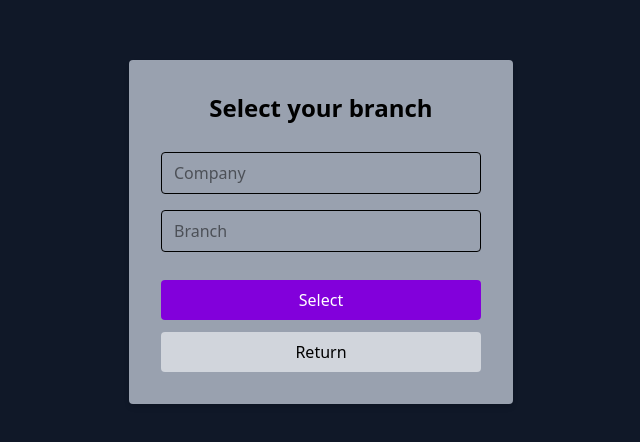
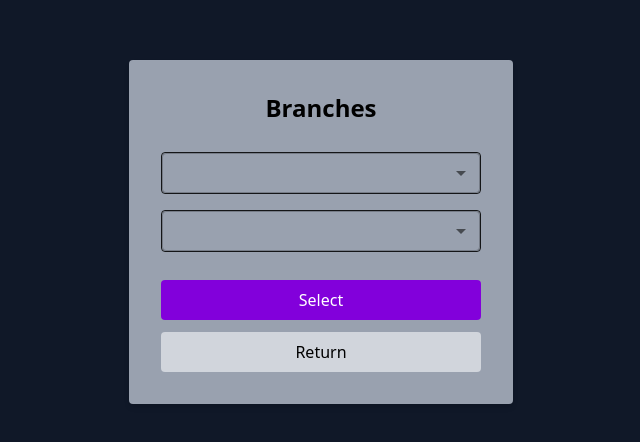
Before and after one commit to Pacanaro08/freight-system, a Next.js app in the folder client/freight-system/: page /branch in a window 1280 px wide. Shown: the part 168-610 px from the top of the page, without its empty margins (319-959 px from the left). Built offline with nearby package versions, Linux system fonts and the light colour scheme.

Commit message:
[new features] onkeypress to send form and stylized mui fields

```diff
--- a/client/freight-system/src/app/branch/page.tsx
+++ b/client/freight-system/src/app/branch/page.tsx
@@ -1,6 +1,17 @@
 'use client'
 
-import { useRouter } from "next/navigation"
+import { useRouter } from "next/navigation";
+import { Select, ThemeProvider, createTheme } from "@mui/material";
+import { purple } from "@mui/material/colors";
+
+
+const theme = createTheme({
+    palette: {
+        primary: {
+            main: purple[700],
+        }
+    }
+})
 
 function selectBranch() {
 
@@ -13,12 +24,29 @@ function selectBranch() {
     return (
         <div className='w-screen h-screen bg-gray-900 flex items-center justify-center'>
             <div className="bg-gray-400 p-8 rounded shadow-md w-96">
-                <h2 className="text-2xl font-bold text-center mb-7">Select your branch</h2>
+                <ThemeProvider theme={theme}>
+                    <h2 className="text-2xl font-bold text-center mb-7">Branches</h2>
                     <div className="mb-4">
-                    <input className="w-full px-3 py-2 border rounded focus:outline-none focus:ring-2 focus:ring-purple-700" type="email" id="email" placeholder="Company" />
+                        <Select
+                            className="w-full"
+                            id="company"
+                            size="small"
+                            color="primary"
+                            sx={{ border:'1px solid' }}
+                        >
+
+                        </Select>
                     </div>
                     <div className="mb-7">
-                    <input className="w-full px-3 py-2 border rounded focus:outline-none focus:ring-2 focus:ring-purple-700" type="password" id="password" placeholder="Branch" />
+                        <Select
+                            className="w-full"
+                            id="branch"
+                            size="small"
+                            color="primary"
+                            sx={{ border:'1px solid' }}
+                        >
+
+                        </Select>
                     </div>
                     <button className="w-full bg-purple-700 text-white py-2 rounded hover:bg-purple-900 transition mb-3 cursor-pointer">
                         Select
@@ -26,6 +54,7 @@ function selectBranch() {
                     <button onClick={() => goBack()} className="w-full bg-gray-300 text-black py-2 rounded hover:bg-gray-500 transition cursor-pointer">
                         Return
                     </button>
+                </ThemeProvider>
             </div>
         </div>
     )
--- a/client/freight-system/src/app/page.tsx
+++ b/client/freight-system/src/app/page.tsx
@@ -27,7 +27,7 @@ function index() {
           .then((data) => {
             if (data) {
               if (data.valid == true) {
-                router.push('/branch')
+                router.push(`/branch?${login}`)
               } else {
                 setWarning('Usuário ou senha inválidos!')
               }
@@ -53,6 +53,9 @@ function index() {
         <h2 className='text-2xl font-bold text-center mb-7'>FREIGHT2U</h2>
         <div className='mb-4'>
           <input
+            onKeyDown={(e) => (
+              e.key === 'Enter' ? validateLogin() : null
+            )}
             className='w-full px-3 py-2 border rounded focus:outline-none focus:ring-2 focus:ring-purple-700'
             type='email'
             id='email'
@@ -62,6 +65,9 @@ function index() {
         </div>
         <div className='mb-7'>
           <input
+            onKeyDown={(e) => (
+              e.key === 'Enter' ? validateLogin() : null
+            )}
             className='w-full px-3 py-2 border rounded focus:outline-none focus:ring-2 focus:ring-purple-700'
             type='password'
             id='password'
@@ -78,7 +84,10 @@ function index() {
             </div>
           )
         }
-        <button onClick={() => validateLogin()} className='w-full bg-purple-700 text-white py-2 rounded hover:bg-purple-900 transition cursor-pointer'>
+        <button
+          onClick={() => validateLogin()}
+          className='w-full bg-purple-700 text-white py-2 rounded hover:bg-purple-900 transition cursor-pointer'
+        >
           Log in
         </button>
       </div>
--- a/client/freight-system/src/app/teste/page.tsx
+++ b/client/freight-system/src/app/teste/page.tsx
@@ -11,7 +11,10 @@ function teste() {
     return (
         <div className='w-screen h-screen bg-gray-900 flex items-center justify-center'>
             <div className="bg-gray-400 p-8 rounded shadow-md w-96">
-                <Select>
+                <Select
+                    className='w-full'
+                    size='small'
+                >
                     <MenuItem>1</MenuItem>
                     <MenuItem>2</MenuItem>
                     <MenuItem>3</MenuItem>
```
Lines whose indentation alone changed are shown as unchanged.
